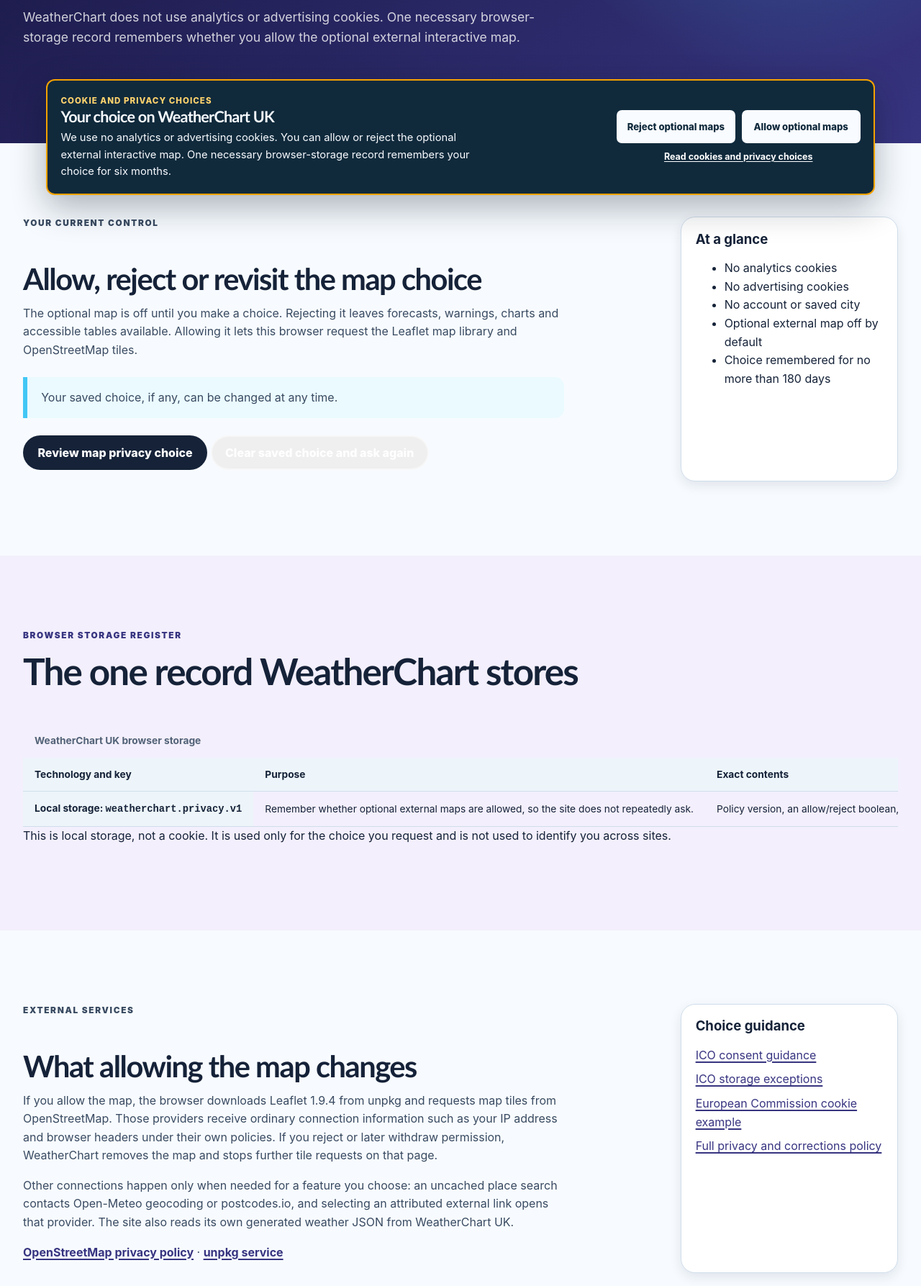
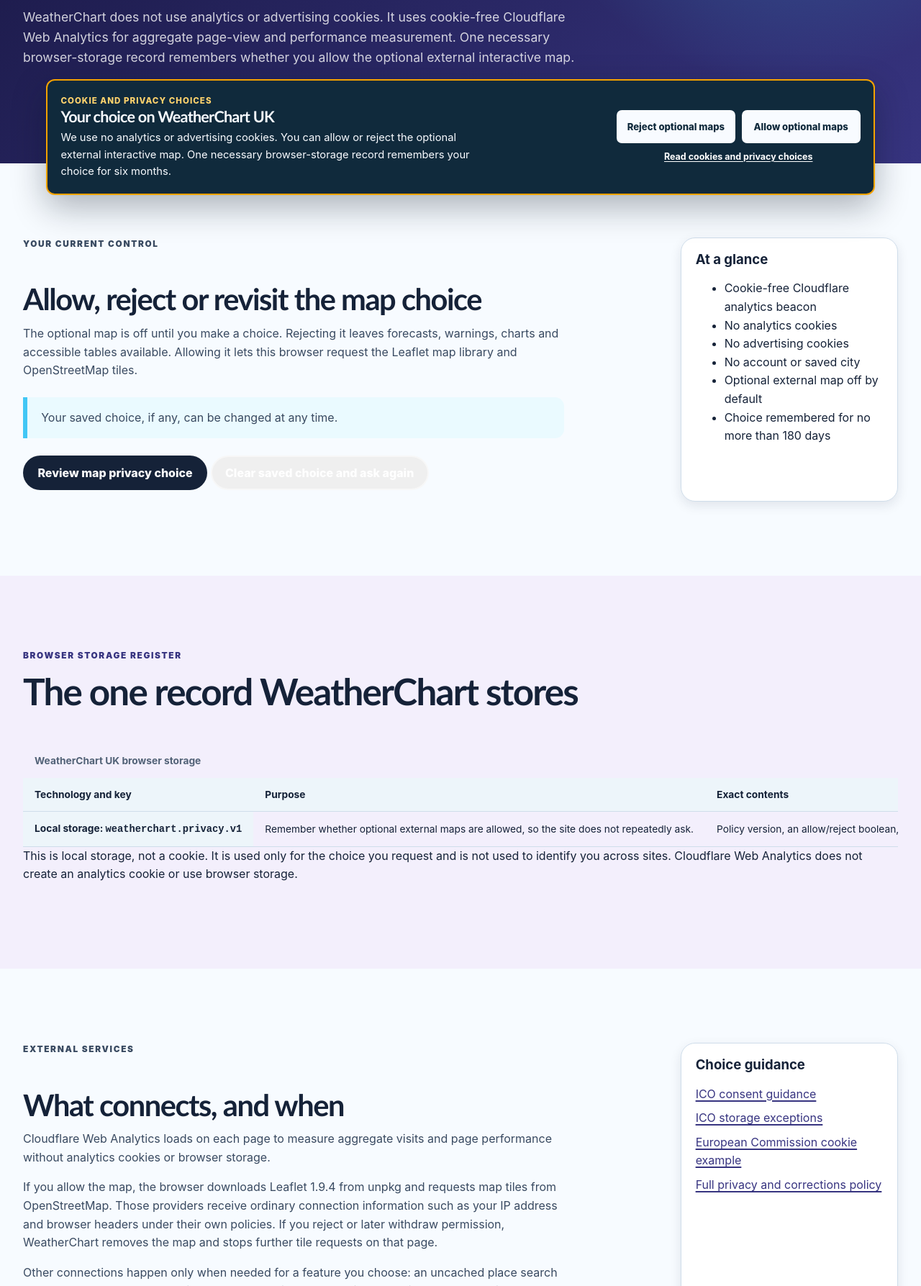
Before and after one commit to BREXAtlas/WeatherChartUK, a website with bundled scripts: page weatherchart/cookies.html in a window 1280 px wide. Shown: the part 513-2300 px from the top of the page at 72% size. Built offline with nearby package versions, Linux system fonts and the light colour scheme.

Commit message:
Document WeatherChart cookie-free analytics

```diff
--- a/weatherchart/cookies.html
+++ b/weatherchart/cookies.html
@@ -5,7 +5,7 @@
   <meta name="viewport" content="width=device-width, initial-scale=1">
   <meta http-equiv="Content-Security-Policy" content="default-src 'self'; base-uri 'self'; object-src 'none'; frame-src 'none'; form-action 'self' https://github.com; script-src 'self' https://unpkg.com 'sha256-ztC+JTg0t/rMvzcZXZQvgIgoGBONTpGAXTjoTmt1HT8='; style-src 'self' https://unpkg.com 'unsafe-inline'; img-src 'self' data: https://tile.openstreetmap.org https://*.tile.openstreetmap.org https://unpkg.com; connect-src 'self' https://api.postcodes.io https://geocoding-api.open-meteo.com; font-src 'self'; manifest-src 'self'; media-src 'none'; worker-src 'self'">
   <meta name="theme-color" content="#25245e">
-  <meta name="description" content="WeatherChart UK cookie, browser-storage and optional map choices.">
+  <meta name="description" content="WeatherChart UK cookie, browser-storage, analytics and optional map choices.">
   <meta property="og:title" content="Cookie and privacy choices — WeatherChart UK">
   <meta property="og:description" content="See what WeatherChart stores and control the optional external interactive map.">
   <meta property="og:type" content="website">
@@ -28,7 +28,7 @@
 </head>
 <body>
   <a class="skip-link" href="#main-content">Skip to cookie and privacy information</a>
-  <div class="demo-banner" role="region" aria-label="Privacy status"><span class="demo-banner__badge">Choice first</span><span>No analytics or advertising cookies are used. The external interactive map stays off unless you allow it.</span></div>
+  <div class="demo-banner" role="region" aria-label="Privacy status"><span class="demo-banner__badge">Choice first</span><span>No analytics or advertising cookies are used. Cookie-free Cloudflare Web Analytics runs on page load; the external interactive map stays off unless you allow it.</span></div>
   <header class="site-header">
     <div class="shell site-header__inner">
       <a class="brand" href="index.html"><img class="brand__mark" src="assets/icons/weatherchart-mark.svg" width="52" height="52" alt=""><span><strong>WeatherChart</strong><small>UK</small></span></a>
@@ -37,7 +37,7 @@
     </div>
   </header>
   <main id="main-content">
-    <section class="page-hero"><div class="shell"><nav class="breadcrumbs" aria-label="Breadcrumb"><ol><li><a href="index.html">WeatherChart UK</a></li><li aria-current="page">Cookie and privacy choices</li></ol></nav><p class="eyebrow">Clear control</p><h1>Cookie and privacy choices.</h1><p>WeatherChart does not use analytics or advertising cookies. One necessary browser-storage record remembers whether you allow the optional external interactive map.</p></div></section>
+    <section class="page-hero"><div class="shell"><nav class="breadcrumbs" aria-label="Breadcrumb"><ol><li><a href="index.html">WeatherChart UK</a></li><li aria-current="page">Cookie and privacy choices</li></ol></nav><p class="eyebrow">Clear control</p><h1>Cookie and privacy choices.</h1><p>WeatherChart does not use analytics or advertising cookies. It uses cookie-free Cloudflare Web Analytics for aggregate page-view and performance measurement. One necessary browser-storage record remembers whether you allow the optional external interactive map.</p></div></section>
 
     <section class="section" aria-labelledby="choices-title">
       <div class="shell content-layout">
@@ -48,7 +48,7 @@
           <p class="callout" role="status" aria-live="polite" data-privacy-choice-status>Your saved choice, if any, can be changed at any time.</p>
           <p><button class="button button--ink" type="button" data-privacy-settings>Review map privacy choice</button> <button class="button button--ghost" type="button" data-privacy-reset>Clear saved choice and ask again</button></p>
         </div>
-        <aside class="side-card" aria-labelledby="quick-summary-title"><h3 id="quick-summary-title">At a glance</h3><ul><li>No analytics cookies</li><li>No advertising cookies</li><li>No account or saved city</li><li>Optional external map off by default</li><li>Choice remembered for no more than 180 days</li></ul></aside>
+        <aside class="side-card" aria-labelledby="quick-summary-title"><h3 id="quick-summary-title">At a glance</h3><ul><li>Cookie-free Cloudflare analytics beacon</li><li>No analytics cookies</li><li>No advertising cookies</li><li>No account or saved city</li><li>Optional external map off by default</li><li>Choice remembered for no more than 180 days</li></ul></aside>
       </div>
     </section>
 
@@ -56,7 +56,7 @@
       <div class="shell">
         <div class="section-heading"><p class="eyebrow">Browser storage register</p><h2 id="storage-title">The one record WeatherChart stores</h2></div>
         <div class="table-scroll" role="region" tabindex="0" aria-label="Scrollable browser storage register"><table><caption>WeatherChart UK browser storage</caption><thead><tr><th scope="col">Technology and key</th><th scope="col">Purpose</th><th scope="col">Exact contents</th><th scope="col">Duration</th><th scope="col">Category</th></tr></thead><tbody><tr><th scope="row">Local storage: <code>weatherchart.privacy.v1</code></th><td>Remember whether optional external maps are allowed, so the site does not repeatedly ask.</td><td>Policy version, an allow/reject boolean, decision time and expiry time.</td><td>Up to 180 days, or until you clear it.</td><td>Strictly necessary preference storage</td></tr></tbody></table></div>
-        <p>This is local storage, not a cookie. It is used only for the choice you request and is not used to identify you across sites.</p>
+        <p>This is local storage, not a cookie. It is used only for the choice you request and is not used to identify you across sites. Cloudflare Web Analytics does not create an analytics cookie or use browser storage.</p>
       </div>
     </section>
 
@@ -64,10 +64,11 @@
       <div class="shell content-layout">
         <div class="prose">
           <p class="eyebrow">External services</p>
-          <h2 id="connections-title">What allowing the map changes</h2>
+          <h2 id="connections-title">What connects, and when</h2>
+          <p>Cloudflare Web Analytics loads on each page to measure aggregate visits and page performance without analytics cookies or browser storage.</p>
           <p>If you allow the map, the browser downloads Leaflet 1.9.4 from unpkg and requests map tiles from OpenStreetMap. Those providers receive ordinary connection information such as your IP address and browser headers under their own policies. If you reject or later withdraw permission, WeatherChart removes the map and stops further tile requests on that page.</p>
           <p>Other connections happen only when needed for a feature you choose: an uncached place search contacts Open-Meteo geocoding or postcodes.io, and selecting an attributed external link opens that provider. The site also reads its own generated weather JSON from WeatherChart UK.</p>
-          <p><a href="https://www.openstreetmap.org/about/privacy/" rel="external noopener">OpenStreetMap privacy policy</a> · <a href="https://unpkg.com/" rel="external noopener">unpkg service</a></p>
+          <p><a href="https://www.cloudflare.com/privacypolicy/" rel="external noopener">Cloudflare privacy policy</a> · <a href="https://www.openstreetmap.org/about/privacy/" rel="external noopener">OpenStreetMap privacy policy</a> · <a href="https://unpkg.com/" rel="external noopener">unpkg service</a></p>
         </div>
         <aside class="side-card" aria-labelledby="guidance-title"><h3 id="guidance-title">Choice guidance</h3><nav aria-label="Cookie guidance"><a href="https://ico.org.uk/for-organisations/direct-marketing-and-privacy-and-electronic-communications/guidance-on-the-use-of-storage-and-access-technologies/how-do-we-manage-consent-in-practice/" rel="external noopener">ICO consent guidance</a><a href="https://ico.org.uk/for-organisations/direct-marketing-and-privacy-and-electronic-communications/guidance-on-the-use-of-storage-and-access-technologies/what-are-the-exceptions/" rel="external noopener">ICO storage exceptions</a><a href="https://commission.europa.eu/cookies-policy_en" rel="external noopener">European Commission cookie example</a><a href="privacy.html">Full privacy and corrections policy</a></nav></aside>
       </div>
@@ -75,9 +76,9 @@
 
     <section class="section section--cool-isle" aria-labelledby="cool-isle-title"><div class="shell cool-isle-panel"><div><p class="eyebrow">From our other side</p><h2 id="cool-isle-title">Weather checked? Get comfortable with Cool Isle.</h2><p>Cool Isle has practical heatwave, cooling and winter-comfort guides. It keeps its own privacy choice because it is a separate site.</p><p><a class="button button--ink" href="https://brexatlas.github.io/Cool-Isle/" data-cool-isle-link>Visit Cool Isle</a></p></div></div></section>
 
-    <section class="source-ribbon" aria-label="Policy information"><div class="shell source-ribbon__grid"><p><strong>Effective date.</strong>14 July 2026.</p><p><strong>Separate sites.</strong>WeatherChart UK and Cool Isle each remember their own choice.</p><p><strong>Questions or corrections.</strong><a href="https://github.com/BREXAtlas/WeatherChartUK/issues/new?title=Cookie%20or%20privacy%20question" rel="external noopener">Open a public repository issue</a> without including sensitive personal information.</p></div></section>
+    <section class="source-ribbon" aria-label="Policy information"><div class="shell source-ribbon__grid"><p><strong>Effective date.</strong>17 July 2026.</p><p><strong>Separate sites.</strong>WeatherChart UK and Cool Isle use separate analytics tokens and remember their own map choices.</p><p><strong>Questions or corrections.</strong><a href="https://github.com/BREXAtlas/WeatherChartUK/issues/new?title=Cookie%20or%20privacy%20question" rel="external noopener">Open a public repository issue</a> without including sensitive personal information.</p></div></section>
   </main>
-  <footer class="site-footer"><div class="shell site-footer__grid"><div><a class="brand brand--footer" href="index.html"><span><strong>WeatherChart</strong><small>UK</small></span></a><p>Clear skies, honest caveats.</p></div><nav aria-label="Footer"><a href="sources.html">Sources &amp; methodology</a><a href="privacy.html">Privacy &amp; corrections</a><a href="community.html">Community approach</a><a href="https://brexatlas.github.io/Cool-Isle/" data-cool-isle-link>Back to Cool Isle</a><a href="cookies.html">Cookies &amp; privacy</a><a href="cookies.html" data-privacy-settings>Privacy choices</a></nav><p class="site-footer__fineprint">Cookie, storage and external map choices for WeatherChart UK.</p></div></footer>
+  <footer class="site-footer"><div class="shell site-footer__grid"><div><a class="brand brand--footer" href="index.html"><span><strong>WeatherChart</strong><small>UK</small></span></a><p>Clear skies, honest caveats.</p></div><nav aria-label="Footer"><a href="sources.html">Sources &amp; methodology</a><a href="privacy.html">Privacy &amp; corrections</a><a href="community.html">Community approach</a><a href="https://brexatlas.github.io/Cool-Isle/" data-cool-isle-link>Back to Cool Isle</a><a href="cookies.html">Cookies &amp; privacy</a><a href="cookies.html" data-privacy-settings>Privacy choices</a></nav><p class="site-footer__fineprint">Cookie, storage, analytics and external map choices for WeatherChart UK.</p></div></footer>
   <script type="module" src="assets/js/app.js"></script>
 </body>
 </html>
```
